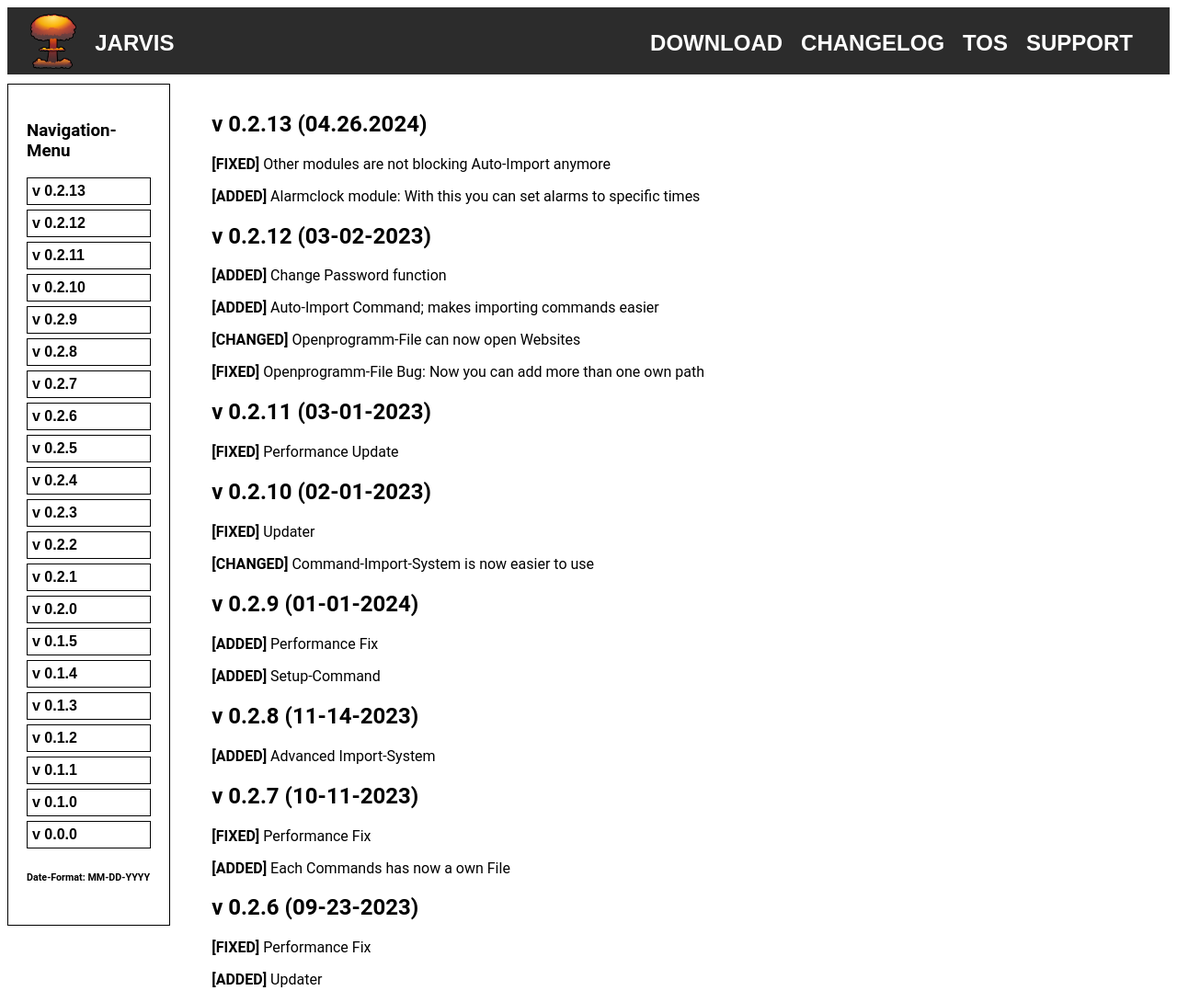
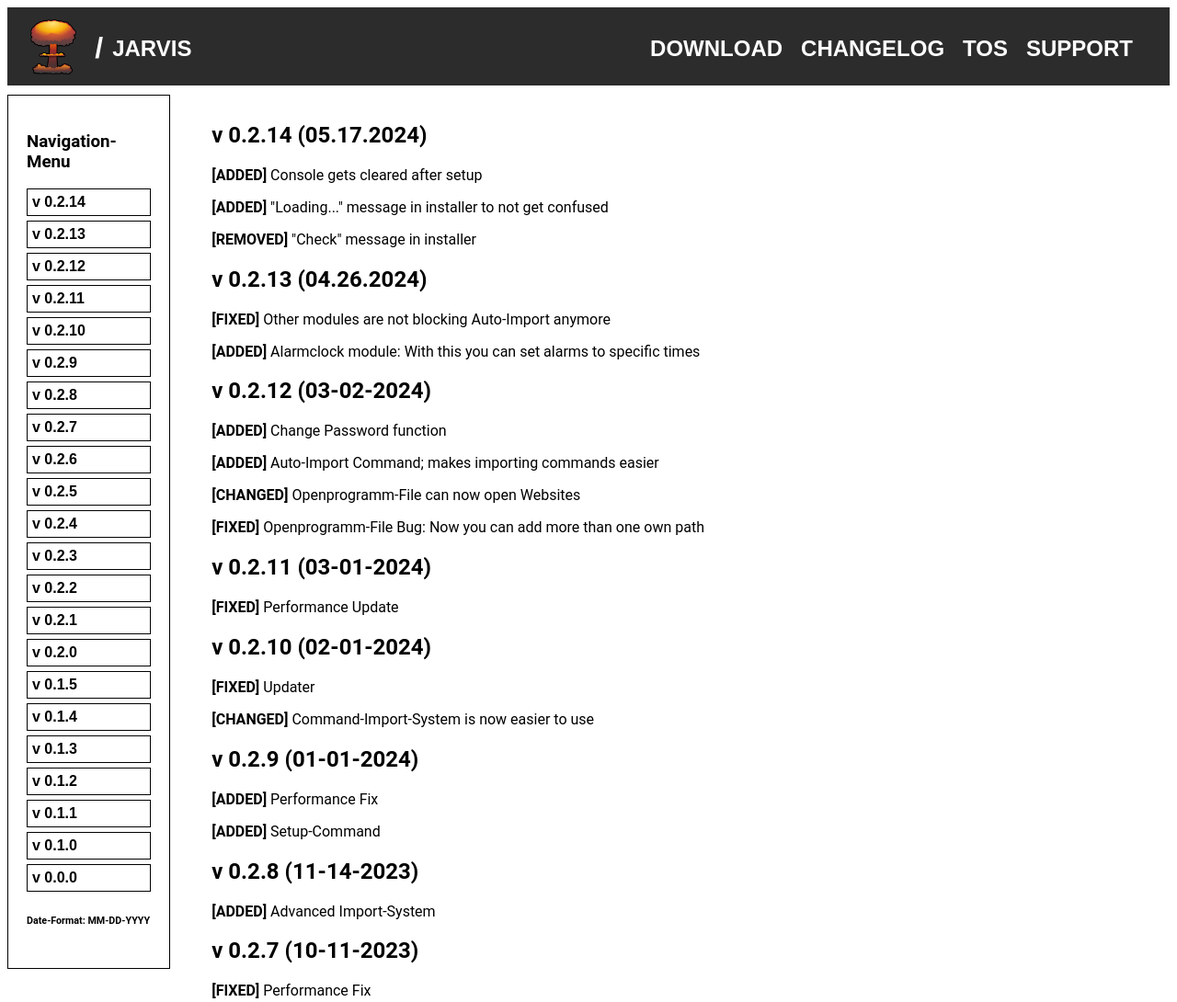
Before and after one commit to TheLeCraft999/JARVIS, a plain HTML site: page changelog.html in a window 1280 px wide. Shown: the top 1090 px of the page at 92% size. Drawn offline with Linux system fonts and the light colour scheme.

Commit message:
Updated Website
- changelog.html => Changelog and left header
- index.html => left header
- tos.html => left header
- download.html => left header

```diff
--- a/changelog.html
+++ b/changelog.html
@@ -25,6 +25,7 @@
         #jarvis-text {
             color: white;
             text-decoration: none;
+            margin-left: 10px;
         }
         #jarvis-text:hover {
             color: rgb(71, 89, 208);
@@ -113,6 +114,7 @@
             <a href="https://thelecraft999.github.io">
                 <img class="logo" src="assets/thaliumz.png" alt="ThaliumZ-Logo">
             </a>
+            <h1>/</h1>
             <a href="index.html" id="jarvis-text"><h2>JARVIS</h2></a>
         </div>
         <div class="nav-link">
@@ -125,6 +127,7 @@
     <div class="main">
         <div class="menu">
             <h3>Navigation-Menu</h3>
+            <a href="#v0.2.14" class="menu-link"><b>v 0.2.14</b></a>
             <a href="#v0.2.13" class="menu-link"><b>v 0.2.13</b></a>
             <a href="#v0.2.12" class="menu-link"><b>v 0.2.12</b></a>
             <a href="#v0.2.11" class="menu-link"><b>v 0.2.11</b></a>
@@ -149,24 +152,30 @@
             <h6>Date-Format: MM-DD-YYYY</h6>
         </div>
         <div class="log">
+            <div id="v0.2.14">
+                <h2>v 0.2.14 (05.17.2024)</h2>
+                <p><b>[ADDED]</b> Console gets cleared after setup</p>
+                <p><b>[ADDED]</b> "Loading..." message in installer to not get confused</p>
+                <p><b>[REMOVED]</b> "Check" message in installer</p>
+            </div>
             <div id="v0.2.13">
                 <h2>v 0.2.13 (04.26.2024)</h2>
                 <p><b>[FIXED]</b> Other modules are not blocking Auto-Import anymore</p>
                 <p><b>[ADDED]</b> Alarmclock module: With this you can set alarms to specific times</p>
             </div>
             <div id="v0.2.12">
-                <h2>v 0.2.12 (03-02-2023)</h2>
+                <h2>v 0.2.12 (03-02-2024)</h2>
                 <p><b>[ADDED]</b> Change Password function</p>
                 <p><b>[ADDED]</b> Auto-Import Command; makes importing commands easier</p>
                 <p><b>[CHANGED]</b> Openprogramm-File can now open Websites</p>
                 <p><b>[FIXED]</b> Openprogramm-File Bug: Now you can add more than one own path</p>
             </div>
             <div id="v0.2.11">
-                <h2>v 0.2.11 (03-01-2023)</h2>
+                <h2>v 0.2.11 (03-01-2024)</h2>
                 <p><b>[FIXED]</b> Performance Update</p>
             </div>
             <div id="v0.2.10">
-                <h2>v 0.2.10 (02-01-2023)</h2>
+                <h2>v 0.2.10 (02-01-2024)</h2>
                 <p><b>[FIXED]</b> Updater</p>
                 <p><b>[CHANGED]</b> Command-Import-System is now easier to use</p>
             </div>
```
Also changed, not shown: download.html (+2 -0 lines), index.html (+2 -0 lines), tos.html (+2 -0 lines).
